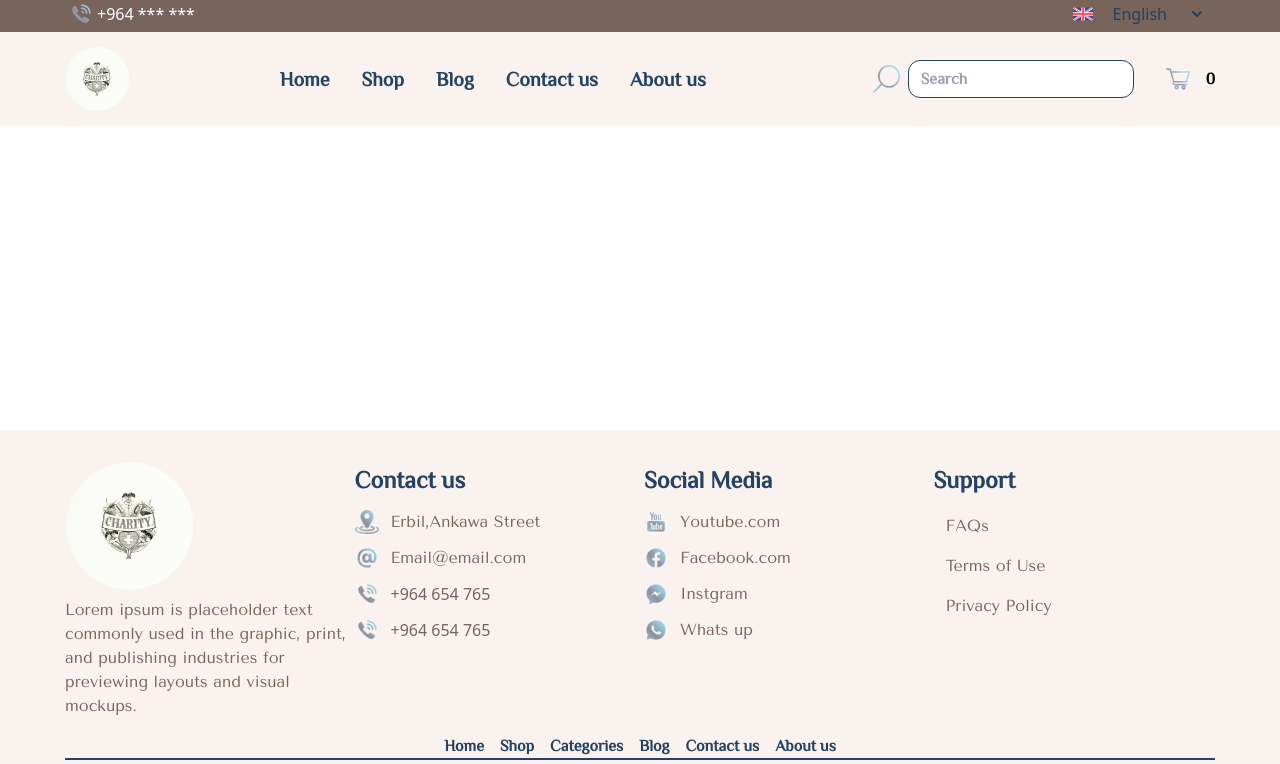
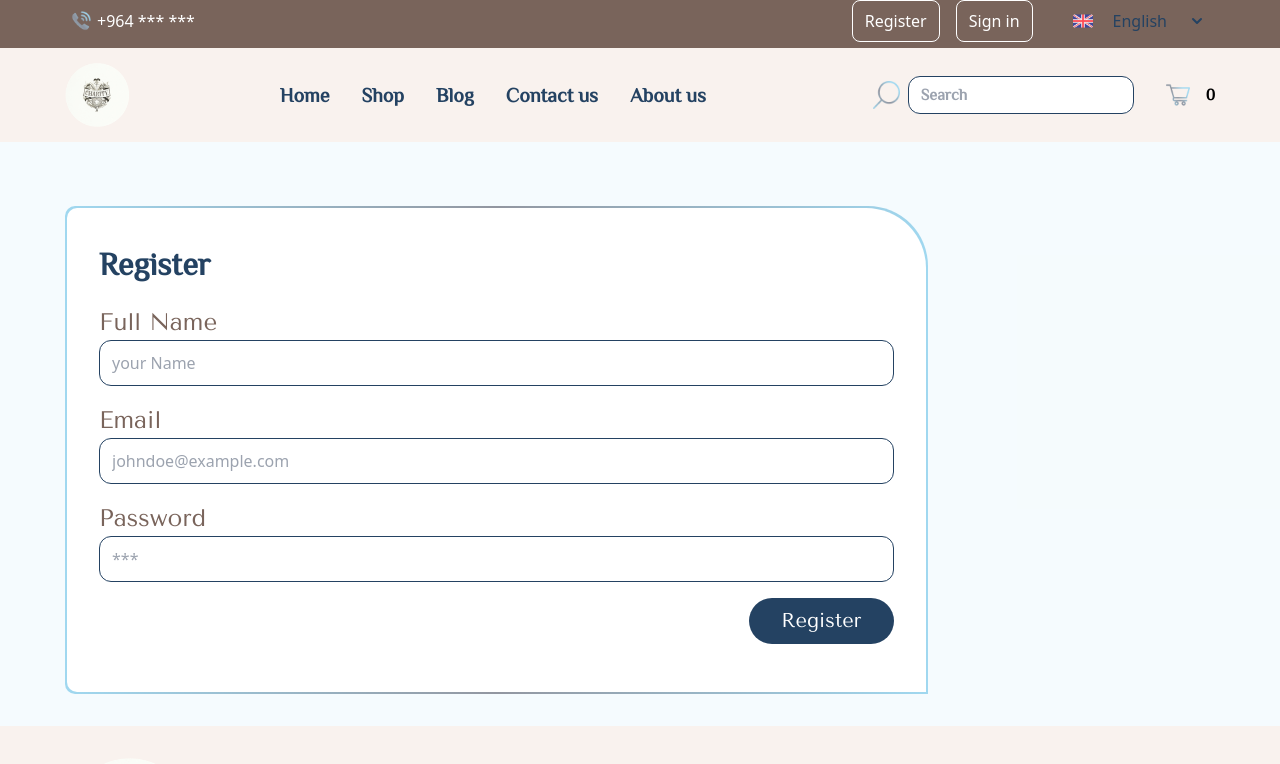
Before and after one commit to ENG9MANAR9SC/shop, a Vue app: page /register in a window 1280 px wide. Shown: the top 764 px of the page. Built offline with nearby package versions, Linux system fonts and the light colour scheme.

Commit message:
register form

```diff
--- a/src/assets/translation.js
+++ b/src/assets/translation.js
@@ -38,6 +38,8 @@ export default {
         'write your message here':'write your message here',
         'your Name':'your Name',
         'Search':'Search',
+        'Register':'Register',
+        'Password':'Password',
 
         'Categories':'Categories',
         'Products':'Products',
@@ -93,6 +95,8 @@ export default {
         'write your message here':'اكتب رسالتك هنا',
         'your Name':'اسمك',
         'Search':'البحث',
+        'Register':'التسجيل',
+        'Password':'كلمة السر',
 
 
         'Categories':'الاصناف',
@@ -149,6 +153,8 @@ export default {
         'write your message here':'',
         'your Name':'',
         'Search':'',
+        'Register':'',
+        'Password':'',
 
         'Categories':'',
         'Products':'',
--- a/src/components/about-us.vue
+++ b/src/components/about-us.vue
@@ -26,7 +26,7 @@
         </div>
 
        <div>
-            <div class="mt-6 mb-8 p-0.5 w-full custom-round custom-bgcolor">
+            <div class=" mb-8 p-0.5 w-full custom-round custom-bgcolor">
                 <div class="bg-white custom-round p-8">
                     <h3 class="h-sec">{{ $t('Who We are ?') }}</h3>
                     <div class="h-description my-4">
--- a/src/components/blogs/index.vue
+++ b/src/components/blogs/index.vue
@@ -1,7 +1,7 @@
 <template>
     <div class="">
        <!-- BANNER  -->
-       <div class=" md:h-80 h-48 relative flex items-center overflow-hidden mt-8">
+       <div class=" md:h-80 h-48 relative flex items-center overflow-hidden ">
             <!-- Banner Image alt="Banner Image"-->
             <!-- <div class="relative rounded-tl-lg z-0 rounded-tr-[60px] rounded-b-lg">  -->
             <div class="bg-black z-0">
--- a/src/components/contact-us.vue
+++ b/src/components/contact-us.vue
@@ -45,7 +45,7 @@
                                     ></textarea>
                                 </div>
 
-                                <div class="flex  my-4">
+                                <div class="flex justify-end  my-4">
                                     <button
                                         class="btn hover:bg-blue-700 text-white focus:outline-none focus:shadow-outline"
                                         type="submit"
--- a/src/components/header.vue
+++ b/src/components/header.vue
@@ -1,16 +1,24 @@
 <template>
     <header>
         <div class="">
-            <div class="h-8 bg-primary">
+            <div class="h-12 bg-primary">
                 <div class="c-container flex justify-between items-center text-white">
                     <div class="flex">
                         <img src="/icons/socialmedia/call.png" alt="" class="h-6 w-6 mx-1">
-                        <span>{{ $t('+964 *** ***') }} </span>
+                        <span class="ltr">{{ $t('+964 *** ***') }} </span>
                     </div>
 
-                    <div>
+                    <div class="flex items-center ">
+                        <div class="mx-6">
+                            <button class="mx-2 border-white border py-2 px-3 rounded-lg">Register</button>
+                            <button class="mx-2 border-white border py-2 px-3 rounded-lg">Sign in</button>
+                        </div>
                         <dropdown class="sm:block hidden"></dropdown>
+
+
+
                     </div>
+
                 </div>
             </div>
 
--- /dev/null
+++ b/src/components/utilities/register.vue
@@ -0,0 +1,87 @@
+<template>
+    <form @submit.prevent="addUser">
+        <div class="c-container">
+                    <div class="mt-16 mb-8 p-0.5 w-3/4  custom-round custom-bgcolor">
+                        <div class="bg-white custom-round p-8">
+                            <h2 class="h-header text-2xl mb-4">{{ $t('Register') }} </h2>
+                            <form class="w-full" @submit="addUser">
+                                <div class=" gap-4 ">
+                                    <div class="my-4 ">
+                                        <label class="text-primary font-tenor text-xl" for="full-name">{{ $t('Full Name') }} </label>
+                                        <input
+                                            class="appearance-none border rounded-xl border-secondery w-full py-3 px-3 text-primary leading-tight focus:outline-none focus:shadow-outline"
+                                            id="username"
+                                            type="text"
+                                            :placeholder="$t('your Name')"
+                                            v-model="username"
+                                            required
+                                        />
+                                    </div>
+
+                                    <div class="my-4 ">
+                                        <label class="text-primary font-tenor text-xl" for="email">
+                                            {{ $t('Email') }}
+                                        </label>
+                                        <input
+                                            class="appearance-none border rounded-xl border-secondery w-full py-3 px-3 text-gray-700 leading-tight focus:outline-none focus:shadow-outline"
+                                            id="email"
+                                            type="email"
+                                            placeholder="johndoe@example.com"
+                                            v-model="email"
+                                            required
+                                        />
+                                    </div>
+
+                                <div class="my-4">
+                                    <label class="text-primary font-tenor text-xl" for="message">{{ $t('Password') }}  </label>
+                                    <input
+                                            class="appearance-none border rounded-xl border-secondery w-full py-3 px-3 text-gray-700 leading-tight focus:outline-none focus:shadow-outline"
+                                            id="password"
+                                            type="password"
+                                            placeholder="***"
+                                            v-model="password"
+                                            required
+                                        />
+                                </div>
+                            </div>
+                                <div class="flex justify-end  my-4">
+                                    <button
+                                        class="btn hover:bg-blue-700 text-white focus:outline-none focus:shadow-outline"
+                                        type="submit"
+                                    >
+                                 {{ $t('Register') }}
+                                    </button>
+                                </div>
+                            </form>
+                        </div>
+                    </div>
+                </div>
+    </form>
+  </template>
+
+  <script>
+  import axios from 'axios';
+  export default {
+    data() {
+      return {
+        username: '',
+        email: '',
+        password: '',
+      };
+    },
+    methods: {
+        async addUser() {
+            try {
+                const response = await axios.post('https://fakestoreapi.com/users', {
+                username: this.username,
+                email: this.email,
+                password: this.password,
+                });
+                console.log(response.data);
+            } catch (error) {
+                console.error(error);
+            }
+        },
+    },
+  };
+  </script>
--- a/src/router/index.js
+++ b/src/router/index.js
@@ -59,6 +59,11 @@ const router = createRouter({
       name: 'search-result',
       component: () => import('../components/searchresult.vue')
     },
+    {
+      path: '/register',
+      name: 'register',
+      component: () => import('../components/utilities/register.vue')
+    },
 
   ]
 })
```
